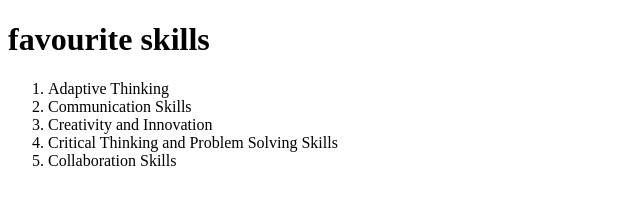
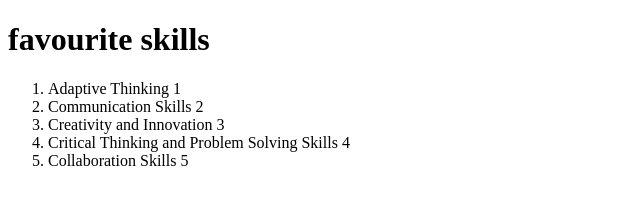
Before and after one commit to poojarani777/Assignment4, a plain HTML site: page index.html in a window 1280 px wide. Shown: the full height of the page, 0-640 px from the left. Drawn offline with Linux system fonts and the light colour scheme.

Commit message:
add some numbers

```diff
--- a/index.html
+++ b/index.html
@@ -9,11 +9,11 @@
 <body>
   <h1>favourite skills</h1>
   <ol>
-    <li>Adaptive Thinking</li>
-    <li>Communication Skills</li>
-    <li>Creativity and Innovation</li>
-    <li>Critical Thinking and Problem Solving Skills</li>
-    <li>Collaboration Skills</li>
+    <li>Adaptive Thinking 1</li>
+    <li>Communication Skills 2</li>
+    <li>Creativity and Innovation 3</li>
+    <li>Critical Thinking and Problem Solving Skills 4</li>
+    <li>Collaboration Skills 5</li>
 
   </ol>
 
```
